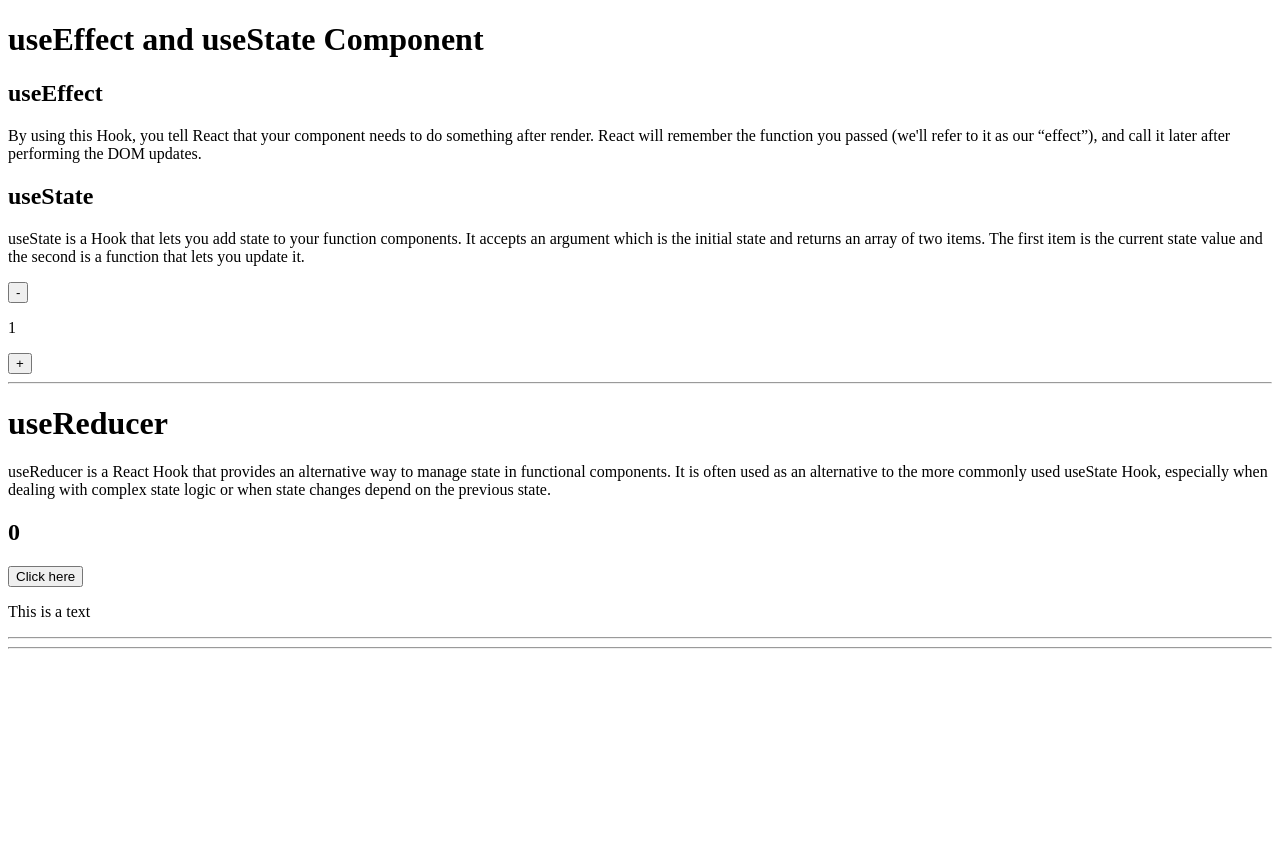
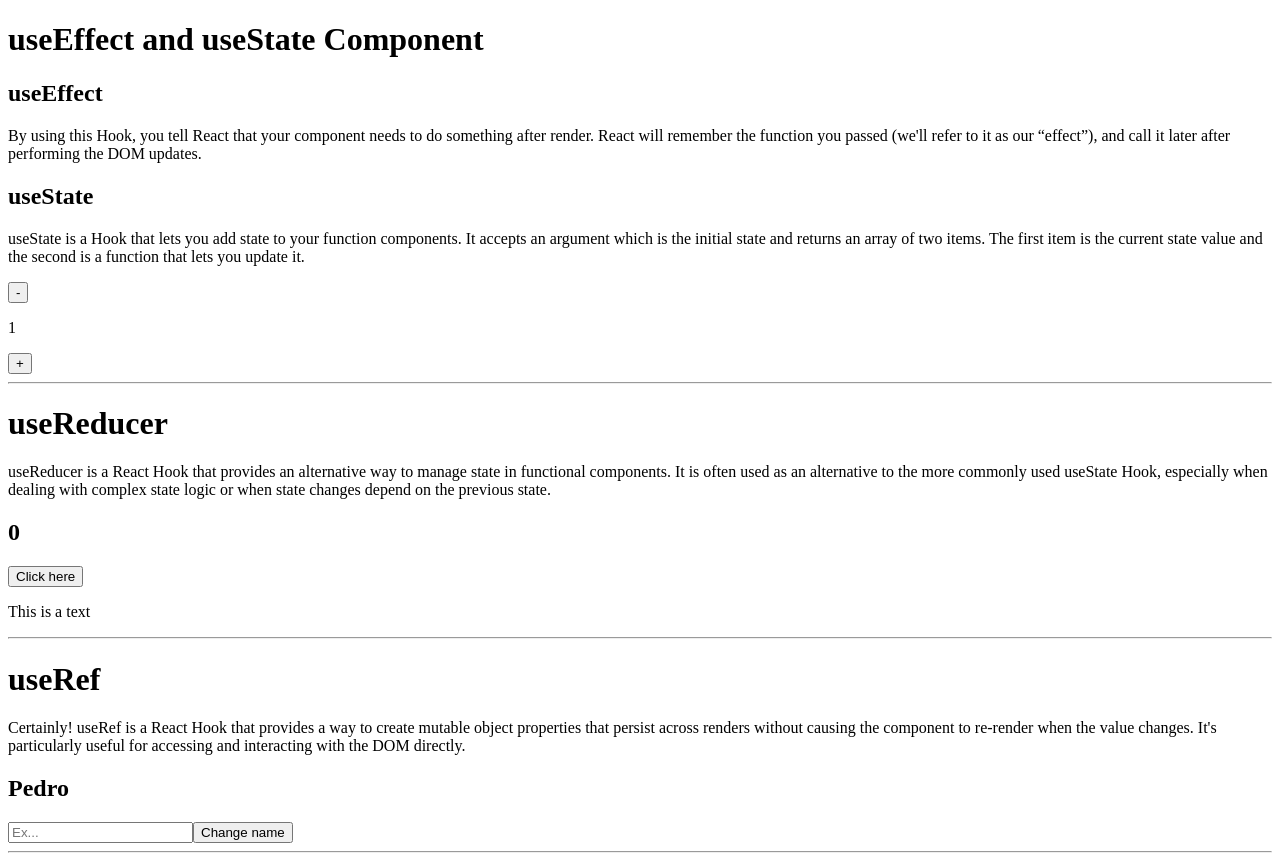
Before and after one commit to JamesJJT/react-hooks, a React (Create React App) app: page / in a window 1280 px wide. Before the commit the page ends 800 px from the top, so only its background shows below. Built offline with nearby package versions, Linux system fonts and the light colour scheme.

Commit message:
useRef example

```diff
--- a/src/App.js
+++ b/src/App.js
@@ -1,5 +1,6 @@
 import UseEffectComponent from "./Components/UseEffectComponent";
 import UseReducerComponent from "./Components/UseReducerComponent";
+import UseRefComponent from "./Components/UseRefComponent";
 
 function App (){
     return (
@@ -8,7 +9,7 @@ function App (){
             <hr />
             <UseReducerComponent />
             <hr/>
-
+            <UseRefComponent />
             <hr/>
         </>
   );
--- /dev/null
+++ b/src/Components/UseRefComponent.jsx
@@ -0,0 +1,26 @@
+import {useRef, useState} from "react";
+
+function UseRefComponent() {
+    const inputRef = useRef(null);
+    const [name, setName] = useState('Pedro');
+
+    const onClick = () => {
+        setName(inputRef.current.value);
+    }
+  return (
+    <div>
+        <h1>useRef</h1>
+        <p>Certainly! useRef is a React Hook that provides a way to create mutable object properties that persist across renders without causing the component to re-render when the value changes. It's particularly useful for accessing and interacting with the DOM directly.</p>
+        <h2>{name}</h2>
+        <input
+            type="text"
+            placeholder="Ex..."
+            ref={inputRef}
+        />
+        <button
+            onClick={onClick}
+        >Change name</button>
+    </div>
+  );
+}
+export default UseRefComponent;
```
